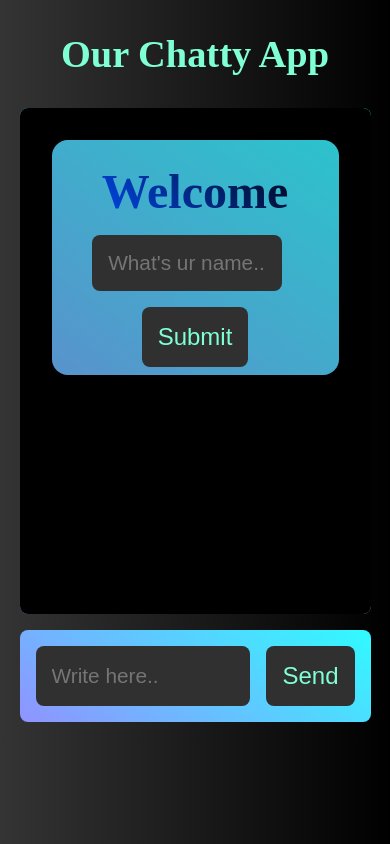
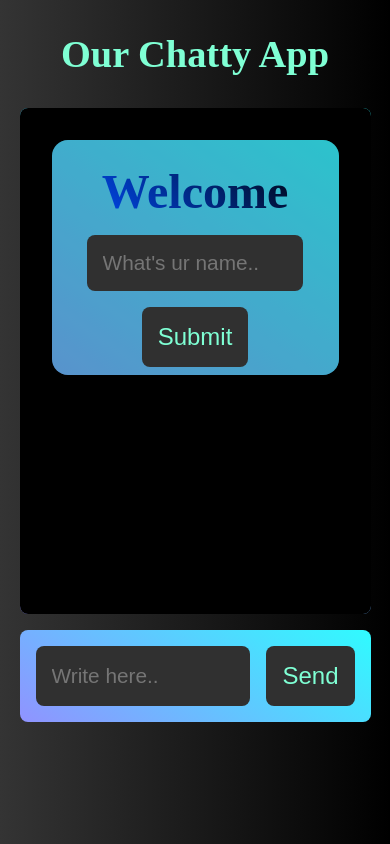
Before and after one commit to Coder-sam-007/my-chat-app, a plain HTML site: page index.html in a window 390 px wide. Drawn offline with nearby package versions, Linux system fonts and the light colour scheme; no server answers.

Commit message:
media queries fixed

```diff
--- a/style.css
+++ b/style.css
@@ -192,6 +192,7 @@ button {
 }
   header{
     font-size: 1.5rem;
+      text-align:center;
   }
 
   .send-container{
@@ -210,4 +211,8 @@ button {
   input{
     font-size: 1.3rem;
   }
+    .modal input {
+    margin-right: 0rem;
+    width: 80%;
+  }
 }
```
